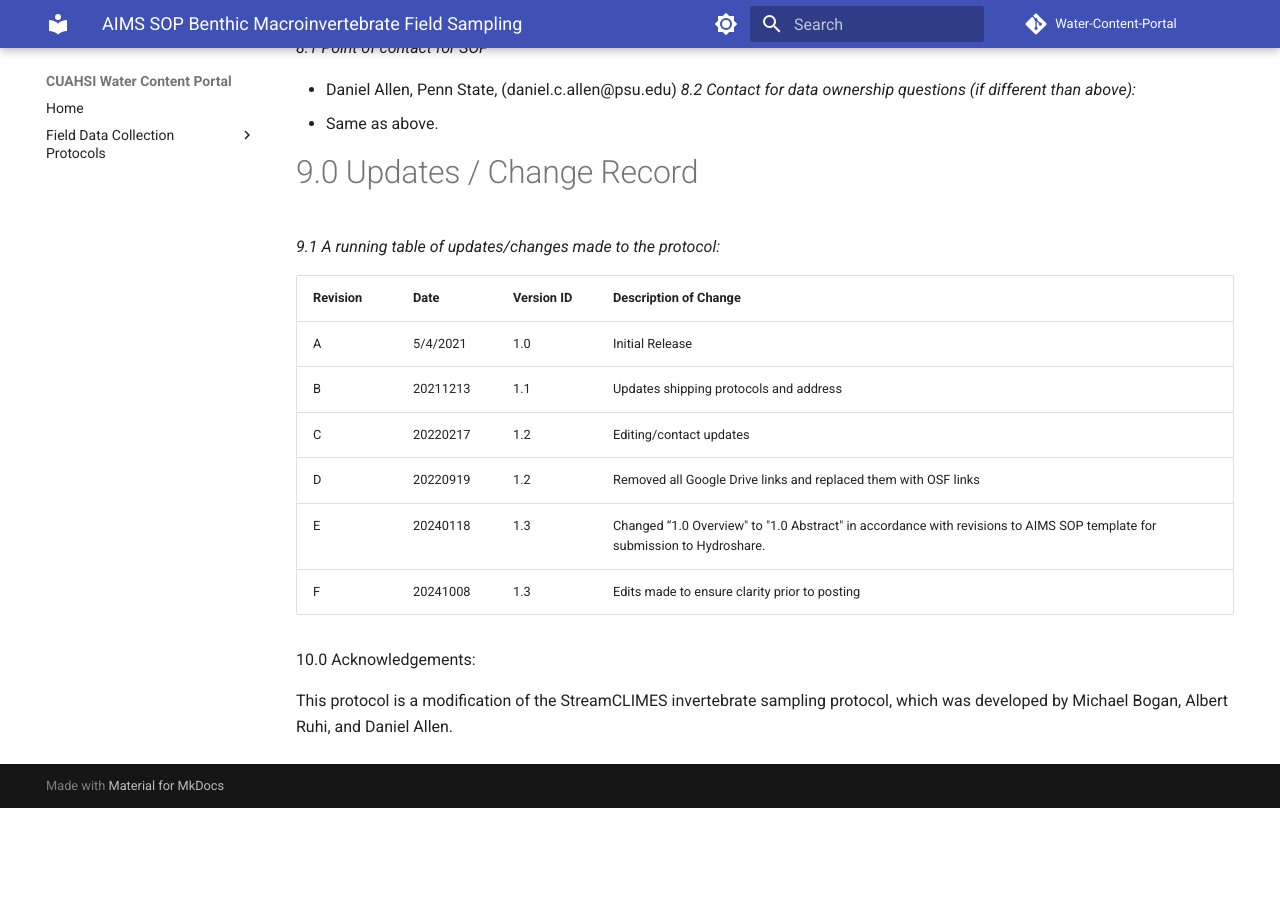
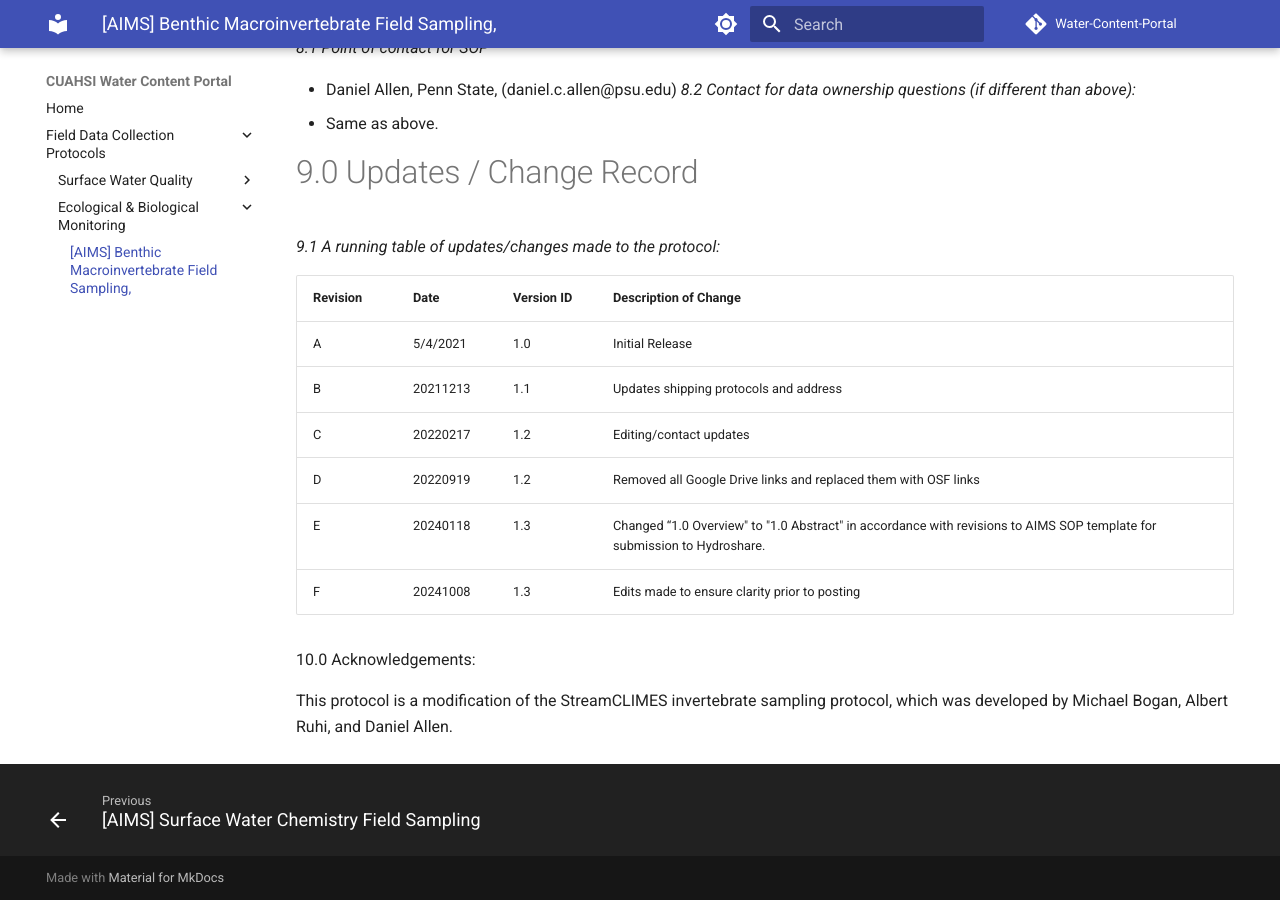
Before and after one commit to abnerbog/Water-Content-Portal-Archived, an MkDocs documentation site: the page built from docs/Protocols/Ecological & Biological Monitoring/AIMS_SOP_Benthic_Macroinvertebrate_Field_Sampling.md, in a window 1280 px wide and 900 px high, scrolled down 7075 px. Built offline with MkDocs 1.6.1 and Material for MkDocs 9.7.7, drawn with Linux system fonts in a browser that asks for light colours; comment, search, counter and statistics services are not loaded; before the commit the page ends 7883 px from its top, so only the background shows below that.

Commit message:
Adding new protocol to navigation

```diff
--- a/mkdocs.yml
+++ b/mkdocs.yml
@@ -35,3 +35,5 @@ nav:
   - "Field Data Collection Protocols":
     - "Surface Water Quality":
       - "[AIMS] Surface Water Chemistry Field Sampling": Protocols/Surface Water Quality/AIMS_SOP_Surface_Water_Chemistry_Field_Sampling.md
+    - "Ecological & Biological Monitoring":
+      - "[AIMS] Benthic Macroinvertebrate Field Sampling,": Protocols/Ecological & Biological Monitoring/AIMS_SOP_Benthic_Macroinvertebrate_Field_Sampling.md
```
